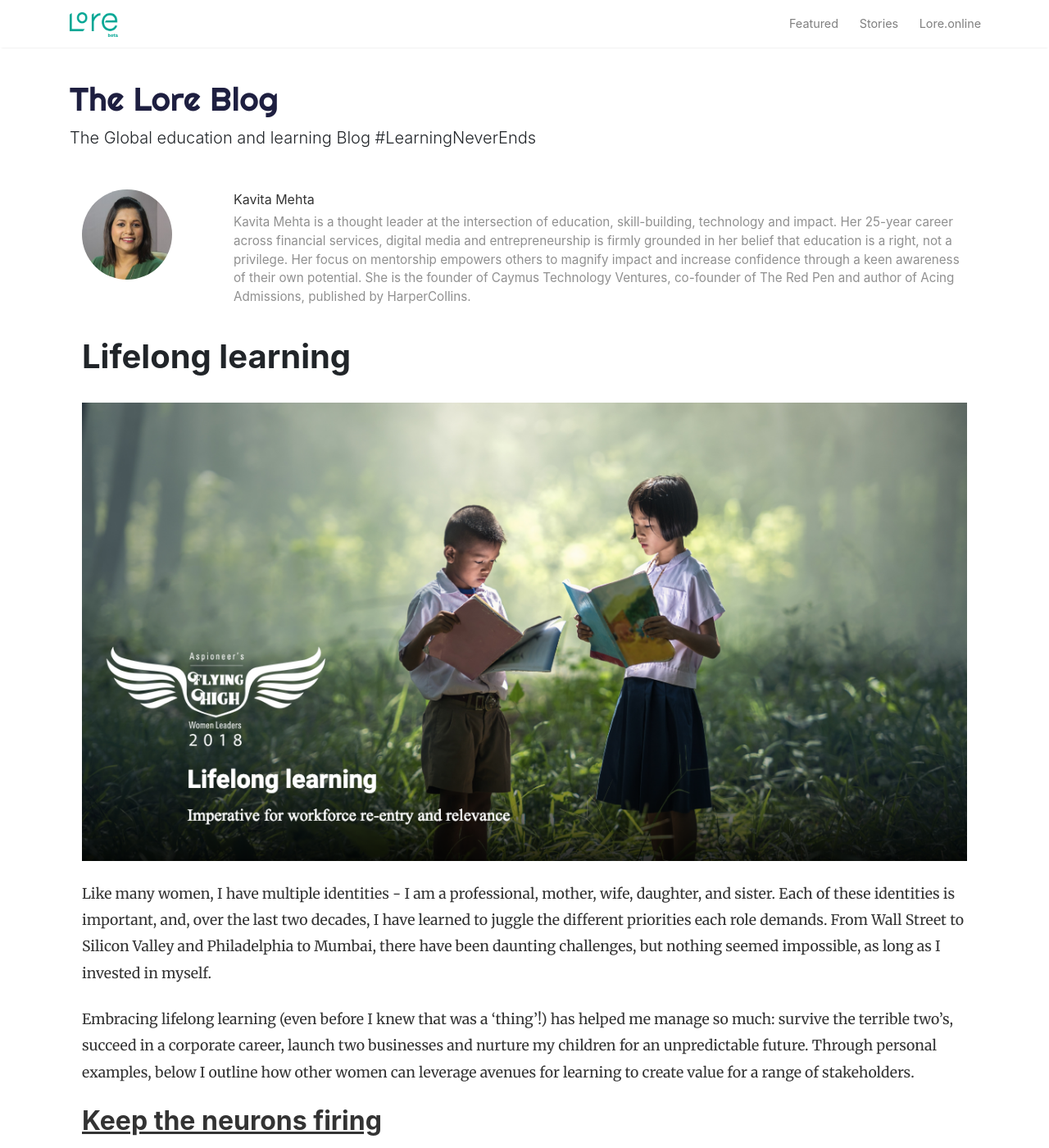
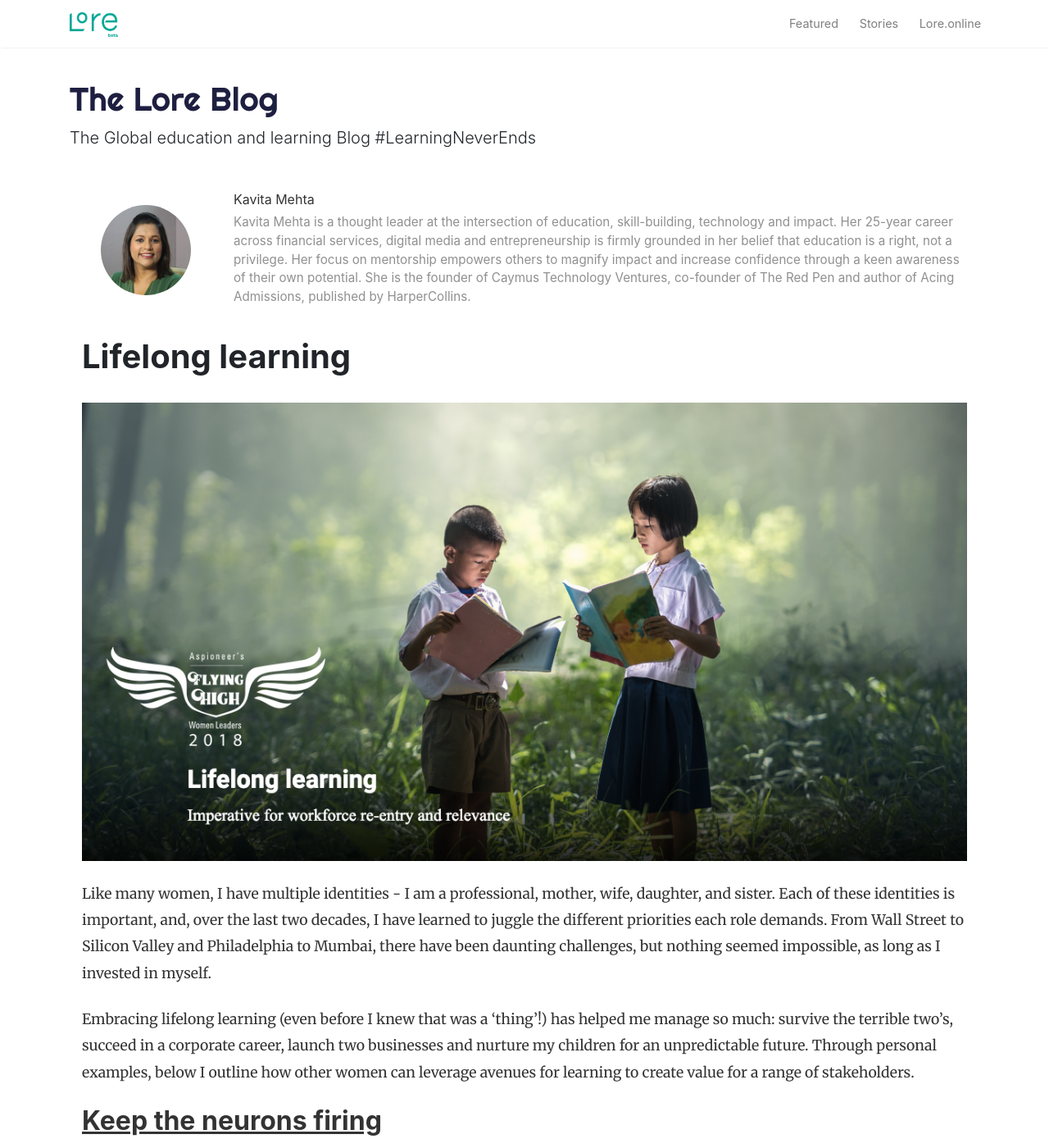
Before and after one commit to lore-blog/lore-blog.github.io, a Jekyll site: the page built from _posts/2019-02-04-lifelong-learning.md, in a window 1280 px wide and 1400 px high. Shown: the whole window at 82% size. Built offline with Jekyll 4.4.1, drawn with Linux system fonts in a browser that asks for light colours; nearby versions of some CDN libraries.

Commit message:
Center align author image

```diff
--- a/_layouts/post.html
+++ b/_layouts/post.html
@@ -18,7 +18,7 @@ post_class: post-template
                 <!-- Author Box -->
                 {% if page.author %}
 				<div class="row post-top-meta">
-					<div class="col-md-2">
+					<div class="col-md-2 author-container">
                         {% if author.image %}
 						<img class="author-thumb" src="{{ author.image }}" alt="{{ author.display_name }}">
                         {% endif %}
--- a/assets/css/screen.css
+++ b/assets/css/screen.css
@@ -143,7 +143,13 @@ section.recent-posts {
 .post-top-meta .author-thumb {
   width: 110px;
   height: 110px;
+  margin: 0 auto;
 }
+.post-top-meta .author-container {
+  display: flex;
+  align-items: center;
+}
+
 .post-top-meta.authorpage .author-thumb {
   margin-top: 40px;
 }
```
Also changed, not shown: _includes/postbox.html (+6 -1 lines).
